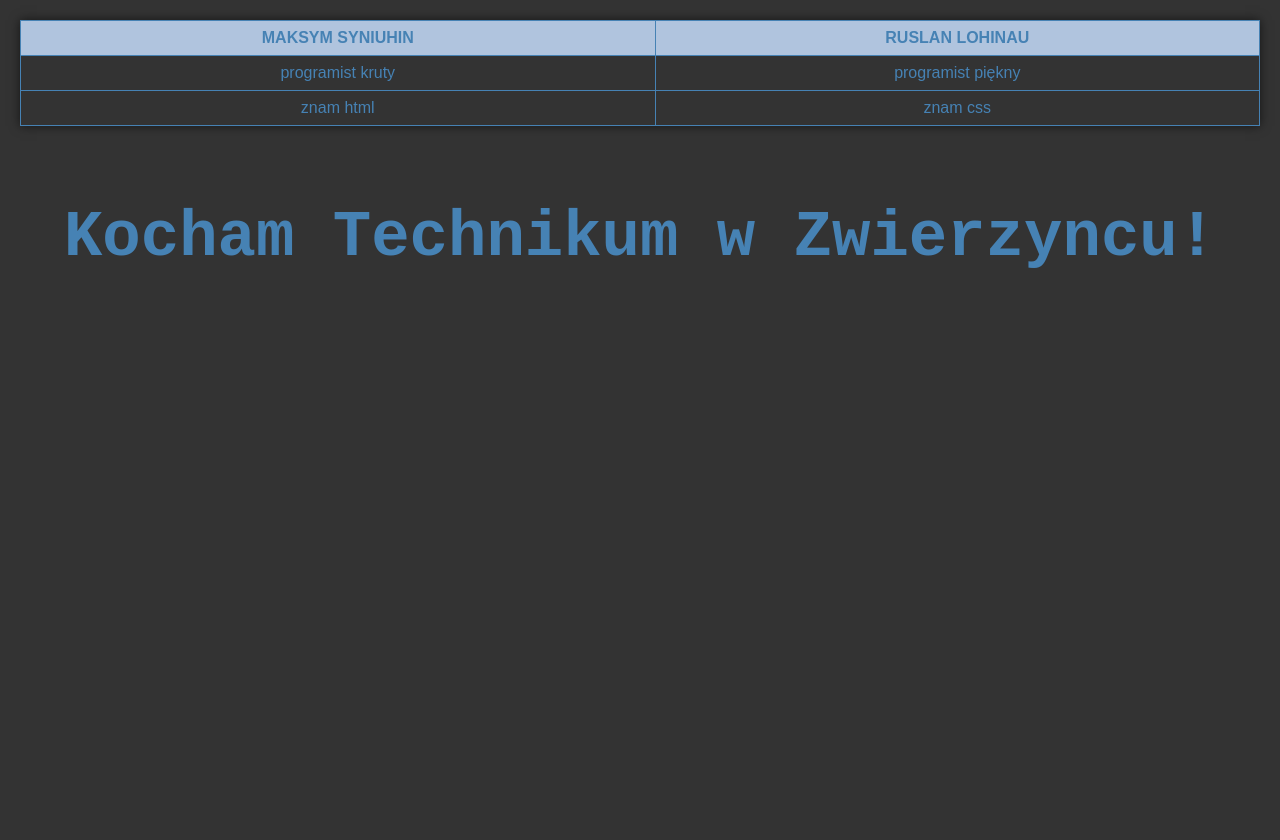
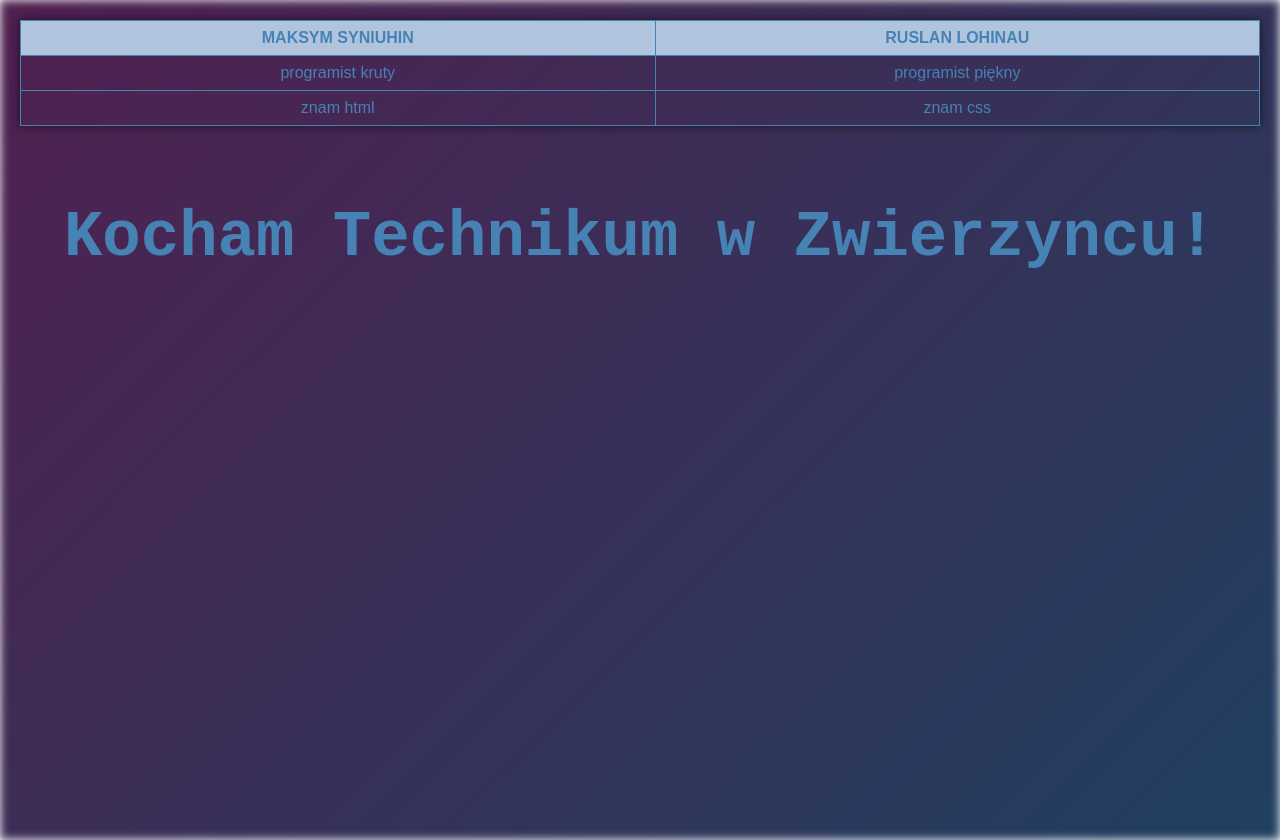
Before and after one commit to programistKruty/site, a plain HTML site: page index.html in a window 1280 px wide. Before the commit the page ends 800 px from the top, so only its background shows below. Drawn offline with Linux system fonts and the light colour scheme.

Commit message:
Update index.html

```diff
--- a/index.html
+++ b/index.html
@@ -13,15 +13,24 @@
     <meta name="creation_date" content="12.09.2023">
     <meta http-equiv="content-type" content="text/html; charset=UTF-8">
     <style>
+        html, body {
+            height: 100%;
+            overflow: hidden;
+        }
         body {
             font-family: Arial, sans-serif;
-            background-color: #333333;
             color: steelblue;
             margin: 0;
             padding: 20px;
-            background-repeat: no-repeat;
-            background-size: cover;
-
+            position: relative;
+        }
+        body::after {
+            content: '';
+            background: linear-gradient(135deg, #502050, #204060);
+            position: absolute;
+            top: 0; right: 0; bottom: 0; left: 0;
+            filter: blur(5px);
+            z-index: -1;
         }
 
         p {
```
